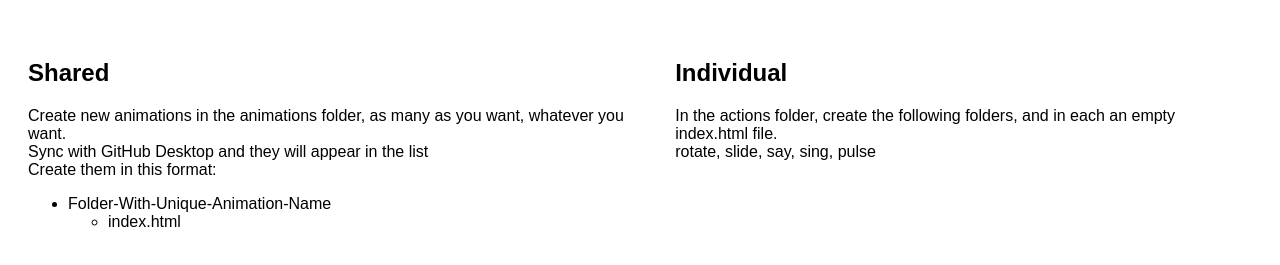
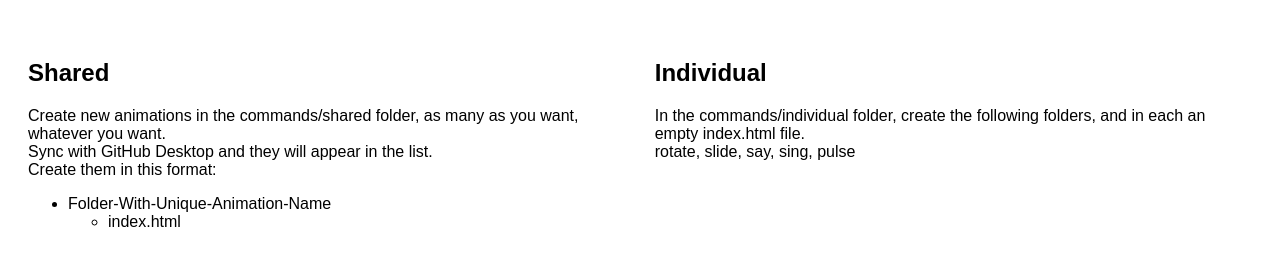
Before and after one commit to rctngle/screen-orchestra-gsa, a website: page controller.html in a window 1280 px wide. Shown: the part 61-326 px from the top of the page. Drawn offline with Linux system fonts and the light colour scheme; no server answers.

Commit message:
renamed demo

```diff
--- a/controller.html
+++ b/controller.html
@@ -13,8 +13,8 @@
 		<article>
 			<h1>Shared</h1>
 			<p>
-				Create new animations in the animations folder, as many as you want, whatever you want.<br />
-				Sync with GitHub Desktop and they will appear in the list<br />
+				Create new animations in the commands/shared folder, as many as you want, whatever you want.<br />
+				Sync with GitHub Desktop and they will appear in the list.<br />
 				Create them in this format:
 			</p>
 
@@ -32,7 +32,7 @@
 		<article>
 			<h1>Individual</h1>
 			<p>
-				In the actions folder, create the following folders, and in each an empty index.html file.<br />
+				In the commands/individual folder, create the following folders, and in each an empty index.html file.<br />
 				rotate, slide, say, sing, pulse
 			</p>
 			<ul id="individual"></ul>
```
